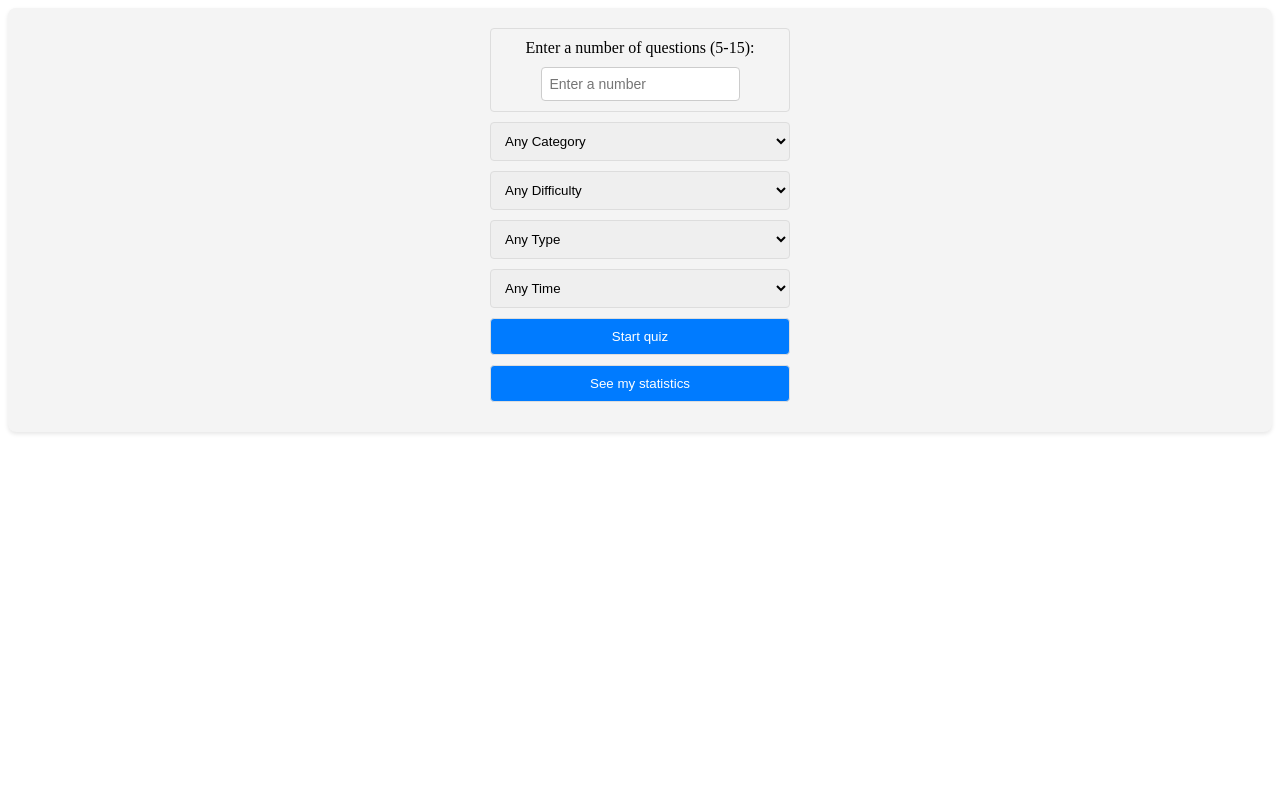
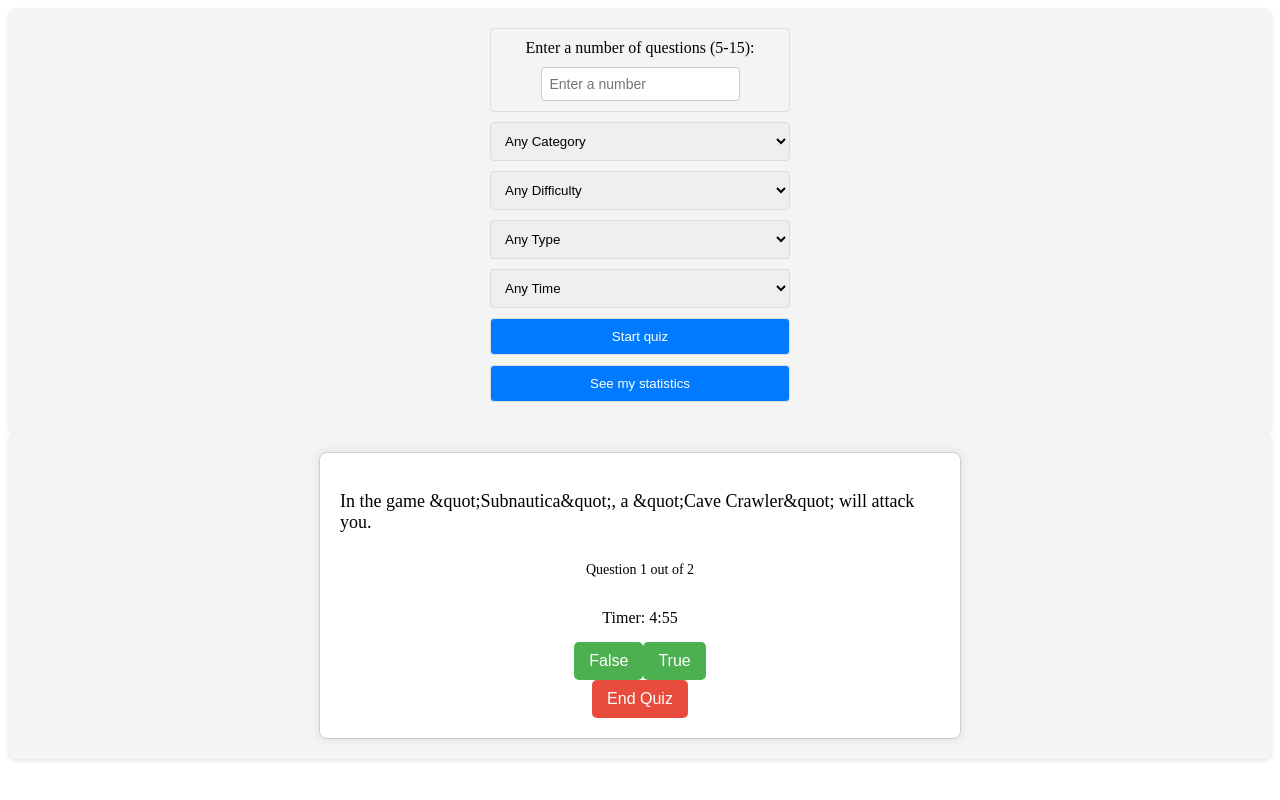
Before and after one commit to Desento/React_01.24, a React (Vite) app: page / in a window 1280 px wide. Built offline with nearby package versions, Linux system fonts and the light colour scheme.

Commit message:
task homework 2

```diff
--- a/src/App.jsx
+++ b/src/App.jsx
@@ -1,9 +1,11 @@
 import { QuizSettingsScreen } from './QuizSettingsScreen.jsx'
+import { MainQuizScreen } from './MainQiuzScreen.jsx'
 
 export const App = () => {
   return (
     <div>
       <QuizSettingsScreen />
+      <MainQuizScreen />
     </div>
   )
 }
--- /dev/null
+++ b/src/MainQiuzScreen.css
@@ -0,0 +1,66 @@
+.quiz-question {
+    display: flex;
+    flex-direction: column;
+    align-items: center;
+    justify-content: center;
+    width: 600px;
+    margin: auto;
+    padding: 20px;
+    border: 1px solid #ccc;
+    border-radius: 8px;
+    background-color: #fff;
+    box-shadow: 0 0 10px rgba(0, 0, 0, 0.1);
+}
+
+.question-text {
+    font-size: 18px;
+    margin-bottom: 15px;
+}
+
+.question-info {
+    font-size: 14px;
+    margin-bottom: 15px;
+}
+
+.timer {
+    font-size: 16px;
+    margin-bottom: 15px;
+}
+
+.answer-buttons {
+    display: flex;
+    flex-wrap: wrap;
+    gap: 10px;
+}
+
+.answer-button {
+    padding: 10px 15px;
+    font-size: 16px;
+    background-color: #4caf50;
+    color: #fff;
+    border: none;
+    border-radius: 5px;
+    cursor: pointer;
+    transition: background-color 0.3s;
+}
+
+.answer-button:disabled {
+    background-color: #ccc;
+    cursor: not-allowed;
+}
+
+.end-quiz-button {
+    padding: 10px 15px;
+    font-size: 16px;
+    background-color: #e74c3c;
+    color: #fff;
+    border: none;
+    border-radius: 5px;
+    cursor: pointer;
+    transition: background-color 0.3s;
+}
+
+.end-quiz-button:disabled {
+    background-color: #ccc;
+    cursor: not-allowed;
+}
--- /dev/null
+++ b/src/MainQiuzScreen.jsx
@@ -0,0 +1,37 @@
+import { question } from "./content/content.jsx"
+import { QuizQuestion } from "./components/QuizQuestion.jsx";
+import './MainQiuzScreen.css'
+import { useState } from "react";
+
+export const MainQuizScreen = () => {
+    const handleAnswer = (answer) => {
+        console.log(`Selected answer: ${answer}`);
+    };
+
+    const handleEndQuiz = () => {
+        console.log('Quiz ended');
+    };
+
+    const [counterOfQuestions, setCounterOfQuestions] = useState(0);
+
+    const handleNextQuestion = () => {
+
+        setCounterOfQuestions(prevCounter => prevCounter + 1);
+    };
+
+    return (
+        <div className="container">
+            {counterOfQuestions < question.results.length ? (
+                <QuizQuestion
+                    question={question.results[counterOfQuestions]}
+                    totalQuestions={question.results.length}
+                    onAnswer={handleAnswer}
+                    onEndQuiz={handleEndQuiz}
+                    onNextQuestion={handleNextQuestion}
+                />
+            ) : (
+                <p>Quiz completed</p>
+            )}
+        </div>
+    );
+}
--- a/src/QuizSettingsScreen.jsx
+++ b/src/QuizSettingsScreen.jsx
@@ -5,6 +5,7 @@
 import './QuizSettingsScreen.css'
 
 export const QuizSettingsScreen = () => {
+
   return (
     <div className="container">
       <InputNumberOfQuestions className="InputNumberOfQuestions SettingScreen" />
--- /dev/null
+++ b/src/components/AnswerButtons.jsx
@@ -0,0 +1,32 @@
+import { Button } from '../components/button.jsx';
+
+export const AnswerButtons = ({ answer, handleAnswerClick, timer }) => {
+    answer.incorrect_answers.map((incorrectAnswer) => console.log(incorrectAnswer))
+    return (
+        <div className="answer-buttons">
+            <div>
+                {answer.incorrect_answers.map((incorrectAnswer, index) => (
+                    <Button
+                        props={incorrectAnswer}
+                        key={index}
+                        className="answer-button incorrect_answers"
+                        onClick={() => handleAnswerClick(incorrectAnswer)}
+                        disabled={timer === 0}
+                    >
+
+                    </Button>
+
+                ))}
+                <Button
+                    props={answer.correct_answer}
+                    key={5}
+                    className="answer-button correct_answer"
+                    onClick={() => handleAnswerClick(answer.correct_answer)}
+                    disabled={timer === 0}
+                >
+
+                </Button>
+            </div>
+        </div>
+    );
+};
--- /dev/null
+++ b/src/components/QuizQuestion.jsx
@@ -0,0 +1,46 @@
+import { useState, useEffect } from 'react';
+import { AnswerButtons } from './AnswerButtons';
+
+export const QuizQuestion = ({ question, totalQuestions, onAnswer, onEndQuiz, onNextQuestion }) => {
+    const [timer, setTimer] = useState(300);
+    const [selectedAnswer, setSelectedAnswer] = useState(null);
+
+    useEffect(() => {
+        const timerInterval = setInterval(() => {
+            setTimer(prevTimer => (prevTimer > 0 ? prevTimer - 1 : 0));
+        }, 1000);
+
+        return () => clearInterval(timerInterval);
+    }, []);
+
+    const handleAnswerClick = (answer) => {
+        setSelectedAnswer(answer);
+        onAnswer(answer);
+        onNextQuestion();
+    };
+
+    const handleEndQuiz = () => {
+        onEndQuiz();
+    };
+
+    return (
+        <div className="quiz-question">
+            <p className="question-text">{question.question}</p>
+            <p className="question-info">Question {selectedAnswer !== null ? totalQuestions : totalQuestions - 1} out of {totalQuestions}</p>
+            <p className="timer">Timer: {Math.floor(timer / 60)}:{timer % 60 < 10 ? `0${timer % 60}` : timer % 60}</p>
+
+            <AnswerButtons
+                answer={question}
+                handleAnswerClick={handleAnswerClick}
+                timer={timer}
+            />
+            <button
+                className="end-quiz-button"
+                onClick={handleEndQuiz}
+                disabled={timer === 0}
+            >
+                End Quiz
+            </button>
+        </div>
+    );
+};
--- a/src/components/button.jsx
+++ b/src/components/button.jsx
@@ -1,3 +1,4 @@
-export const Button = ({ props, className }) => {
-  return <button className={className}>{props}</button>
+export const Button = ({ props, className, onClick, disabled }) => {
+  return <button className={className} onClick={onClick} disabled={disabled}>{props}</button>
+
 }
--- a/src/content/content.jsx
+++ b/src/content/content.jsx
@@ -57,5 +57,154 @@
     { id: 51, name: '5m' }
   ]
 }
+const arrayOfQuestions = {
+  "response_code": 0,
+  "results": [
+    {
+      "type": "multiple",
+      "difficulty": "hard",
+      "category": "Science &amp; Nature",
+      "question": "How long is a light-year?",
+      "correct_answer": "9.461 Trillion Kilometres",
+      "incorrect_answers": [
+        "1 AU",
+        "105.40 Earth-years",
+        "501.2 Million Miles"
+      ]
+    },
+    {
+      "type": "multiple",
+      "difficulty": "easy",
+      "category": "Entertainment: Video Games",
+      "question": "TF2: What code does Soldier put into the door keypad in &quot;Meet the Spy&quot;?",
+      "correct_answer": "1111",
+      "incorrect_answers": [
+        "1432",
+        "1337",
+        "No code"
+      ]
+    },
+    {
+      "type": "multiple",
+      "difficulty": "medium",
+      "category": "History",
+      "question": "The Spitfire L.F. Mk IX had what engine?",
+      "correct_answer": "Merlin 66",
+      "incorrect_answers": [
+        "Griffon 65",
+        "Merlin 50",
+        "Merlin X"
+      ]
+    },
+    {
+      "type": "multiple",
+      "difficulty": "medium",
+      "category": "Sports",
+      "question": "Which NBA player won Most Valuable Player for the 1999-2000 season?",
+      "correct_answer": "Shaquille O&#039;Neal",
+      "incorrect_answers": [
+        "Allen Iverson",
+        "Kobe Bryant",
+        "Paul Pierce"
+      ]
+    },
+    {
+      "type": "multiple",
+      "difficulty": "medium",
+      "category": "Entertainment: Music",
+      "question": "Who recorded the album called &quot;Down to the Moon&quot; in 1986?",
+      "correct_answer": "Andreas Vollenweider",
+      "incorrect_answers": [
+        "Jean-Michel Jarre",
+        "Bing Crosby",
+        "Enya"
+      ]
+    },
+    {
+      "type": "multiple",
+      "difficulty": "hard",
+      "category": "General Knowledge",
+      "question": "When was &quot;YouTube&quot; founded?",
+      "correct_answer": "February 14, 2005",
+      "incorrect_answers": [
+        "May 22, 2004",
+        "September 12, 2005",
+        "July 19, 2009"
+      ]
+    },
+    {
+      "type": "boolean",
+      "difficulty": "medium",
+      "category": "History",
+      "question": "The Hundred Years&#039; War was fought for more than a hundred years.",
+      "correct_answer": "True",
+      "incorrect_answers": [
+        "False"
+      ]
+    },
+    {
+      "type": "multiple",
+      "difficulty": "medium",
+      "category": "Entertainment: Video Games",
+      "question": "The creator of the Touhou Project series is:",
+      "correct_answer": "ZUN",
+      "incorrect_answers": [
+        "SUN",
+        "RUN",
+        "PUN"
+      ]
+    },
+    {
+      "type": "boolean",
+      "difficulty": "medium",
+      "category": "Entertainment: Video Games",
+      "question": "In the game &quot;Subnautica&quot;, a &quot;Cave Crawler&quot; will attack you.",
+      "correct_answer": "True",
+      "incorrect_answers": [
+        "False"
+      ]
+    },
+    {
+      "type": "multiple",
+      "difficulty": "easy",
+      "category": "Geography",
+      "question": "What is Laos?",
+      "correct_answer": "Country",
+      "incorrect_answers": [
+        "Region",
+        "River",
+        "City"
+      ]
+    }
+  ]
+}
 
-export { typeOfCategory, typeOfDifficulty, typeOfAnswers, typeOfTime }
+const question = {
+  "response_code": 0,
+  "results": [
+    {
+      "type": "boolean",
+      "difficulty": "medium",
+      "category": "Entertainment: Video Games",
+      "question": "In the game &quot;Subnautica&quot;, a &quot;Cave Crawler&quot; will attack you.",
+      "correct_answer": "True",
+      "incorrect_answers": [
+        "False"
+      ]
+    },
+    {
+      "type": "multiple",
+      "difficulty": "medium",
+      "category": "Entertainment: Video Games",
+      "question": "The creator of the Touhou Project series is:",
+      "correct_answer": "ZUN",
+      "incorrect_answers": [
+        "SUN",
+        "RUN",
+        "PUN"
+      ]
+    }
+  ]
+}
+
+export { typeOfCategory, typeOfDifficulty, typeOfAnswers, typeOfTime, arrayOfQuestions, question }
```
